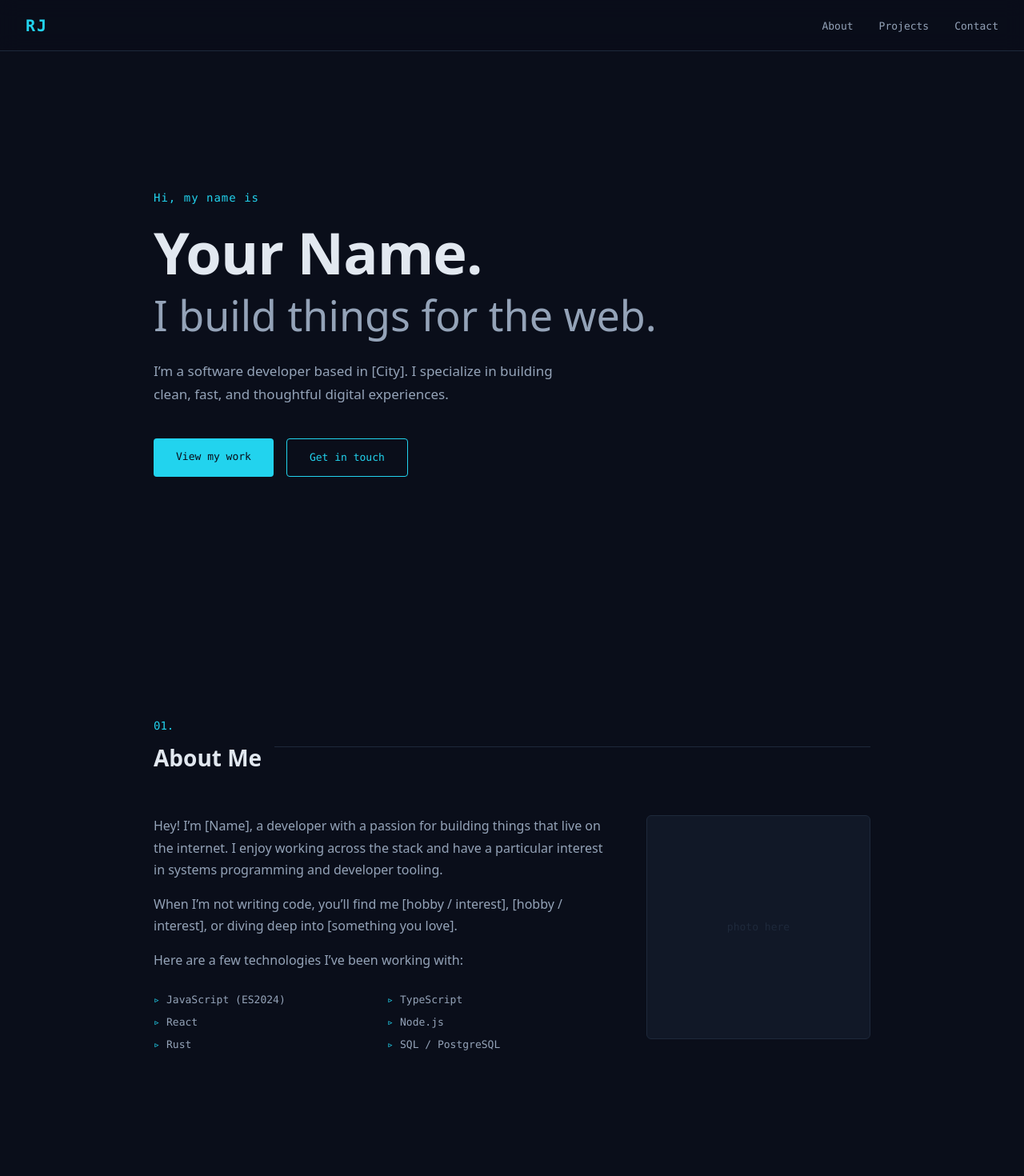
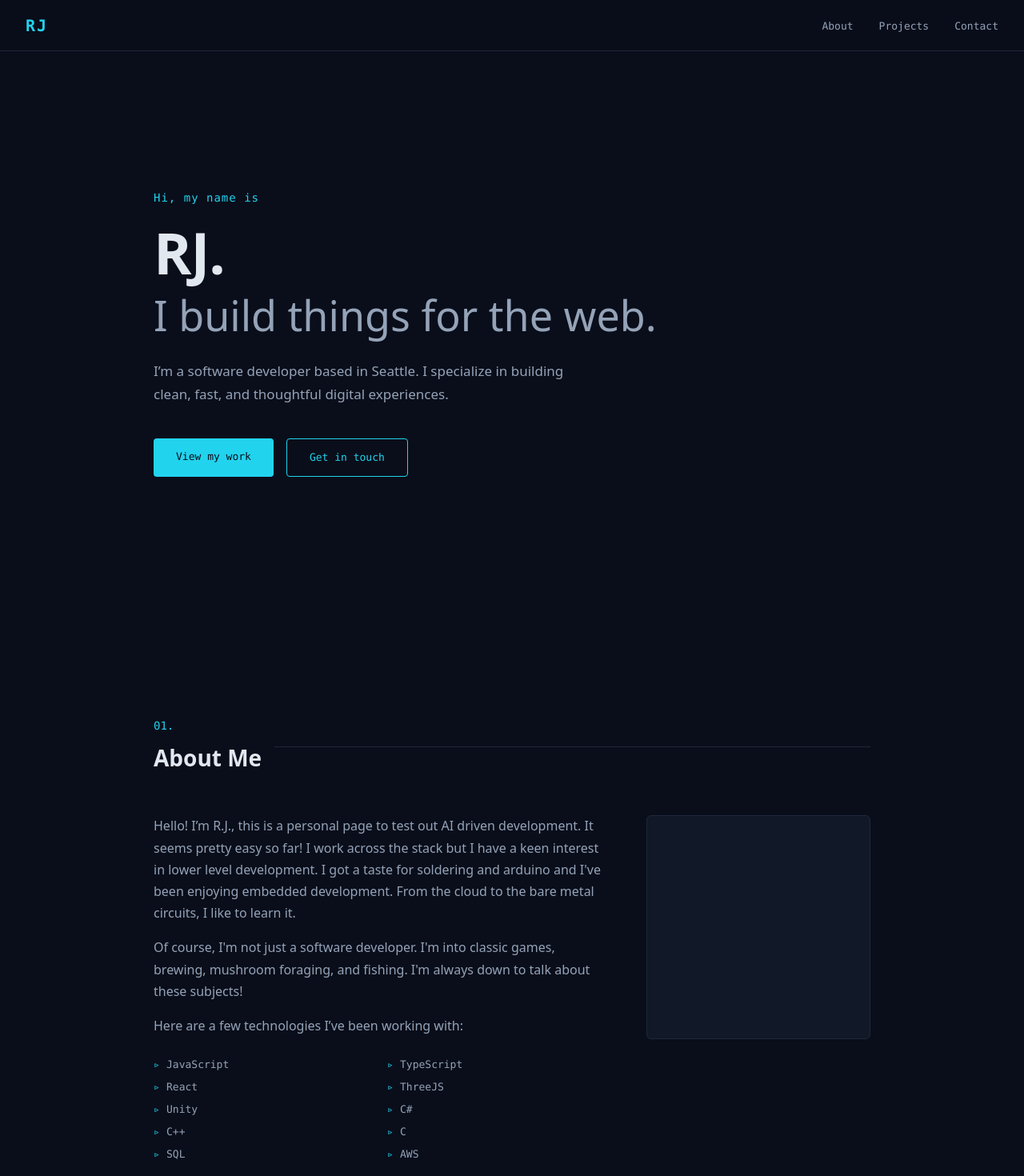
Before and after one commit to rjtrenchard/personal-page-RJT, a React (Vite) app: page / in a window 1280 px wide. Shown: the top 1470 px of the page at 80% size. Built offline with nearby package versions, Linux system fonts and the light colour scheme.

Commit message:
customize about, contact, hero components

```diff
--- a/src/components/About.jsx
+++ b/src/components/About.jsx
@@ -1,11 +1,19 @@
 const skills = [
-  'JavaScript (ES2024)',
+  'JavaScript',
   'TypeScript',
   'React',
-  'Node.js',
-  'Rust',
-  'SQL / PostgreSQL',
+  'ThreeJS',
+  'Unity',
+  // 'Rust',
+  'C#',
+  'C++',
+  'C',
+  // 'Go',
+  'SQL',
+  'AWS'
 ]
+
+
 
 export default function About() {
   return (
@@ -21,15 +29,17 @@ export default function About() {
         <div className="about-body">
           <div className="about-text">
             <p>
-              Hey! I&rsquo;m [Name], a developer with a passion for building
-              things that live on the internet. I enjoy working across the stack
-              and have a particular interest in systems programming and developer
-              tooling.
+              Hello! I&rsquo;m R.J., this is a personal page to test out AI
+              driven development. It seems pretty easy so far! I work across the
+              stack but I have a keen interest in lower level development.
+              I got a taste for soldering and arduino and I've been
+              enjoying embedded development. From the cloud to the bare metal
+              circuits, I like to learn it.
             </p>
             <p>
-              When I&rsquo;m not writing code, you&rsquo;ll find me [hobby /
-              interest], [hobby / interest], or diving deep into [something you
-              love].
+              Of course, I'm not just a software developer. I'm into classic games,
+              brewing, mushroom foraging, and fishing. I'm always down to talk about
+              these subjects!
             </p>
             <p>Here are a few technologies I&rsquo;ve been working with:</p>
             <ul className="about-skills">
@@ -41,7 +51,8 @@ export default function About() {
 
           <div className="about-photo">
             {/* Replace with: <img src={yourPhoto} alt="Your Name" /> */}
-            <span>photo here</span>
+            {/* <img src={aboutMe} alt="R.J. Trenchard photo" /> */}
+
           </div>
         </div>
       </div>
--- a/src/components/Contact.jsx
+++ b/src/components/Contact.jsx
@@ -14,24 +14,19 @@ export default function Contact() {
             Whether you have a question, want to collaborate, or just want to
             say hi — my inbox is always open.
           </p>
-          <a href="mailto:you@example.com" className="btn btn-outline contact-email">
+          <a href="mailto:rjtrenchard@gmail.com " className="btn btn-outline contact-email">
             Say Hello
           </a>
 
           <ul className="contact-links">
             <li>
-              <a href="https://github.com/yourusername" target="_blank" rel="noreferrer">
+              <a href="https://github.com/rjtrenchard" target="_blank" rel="noreferrer">
                 GitHub
               </a>
             </li>
             <li>
-              <a href="https://linkedin.com/in/yourusername" target="_blank" rel="noreferrer">
+              <a href="https://linkedin.com/in/rj-trenchard" target="_blank" rel="noreferrer">
                 LinkedIn
-              </a>
-            </li>
-            <li>
-              <a href="https://twitter.com/yourusername" target="_blank" rel="noreferrer">
-                Twitter
               </a>
             </li>
           </ul>
--- a/src/components/Hero.jsx
+++ b/src/components/Hero.jsx
@@ -2,10 +2,10 @@ export default function Hero() {
   return (
     <section id="hero" className="hero">
       <p className="hero-greeting">Hi, my name is</p>
-      <h1 className="hero-name">Your Name.</h1>
+      <h1 className="hero-name">RJ.</h1>
       <h2 className="hero-title">I build things for the web.</h2>
       <p className="hero-desc">
-        I&rsquo;m a software developer based in [City]. I specialize in building
+        I&rsquo;m a software developer based in Seattle. I specialize in building
         clean, fast, and thoughtful digital experiences.
       </p>
       <div className="hero-cta">
```
